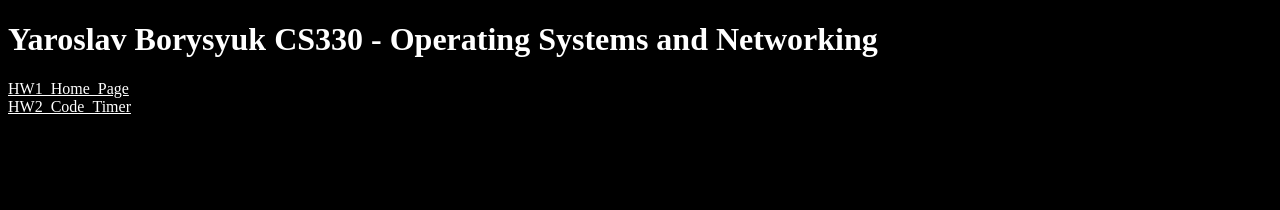
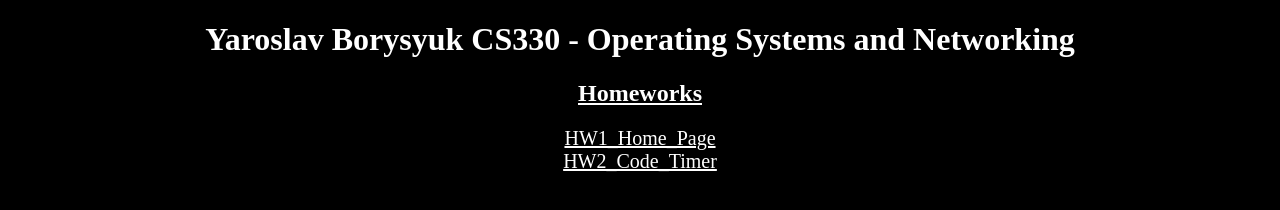
Before and after one commit to borysyy/CS330, a plain HTML site: page website/index.html in a window 1280 px wide. Drawn offline with Linux system fonts and the light colour scheme.

Commit message:
CS330 website changes

```diff
--- a/website/index.html
+++ b/website/index.html
@@ -7,19 +7,30 @@
 </head>
 
 <body>
-    <style>
-    a:visited {
-        color: red;
-    }
-    </style>
+
+    <h2><u>Homeworks</u></h2>
 
     <style>
         a:link {
             color: white
         }
+
+        a:visited {
+            color: purple;
+        }
+
+        a {
+            font-size: 20px;
+        }
+
+        body{
+            text-align: center;
+        }
     </style>
-<a href ="https://74.79.35.66/~borysyy/HW1/">HW1_Home_Page</a> <br>
-<a href ="https://74.79.35.66/~borysyy/HW2/">HW2_Code_Timer</a> <br>
+
+
+    <a href="https://74.79.35.66/~borysyy/HW1/">HW1_Home_Page</a> <br>
+    <a href="https://74.79.35.66/~borysyy/HW2/">HW2_Code_Timer</a> <br>
 
 
 </body>
```
